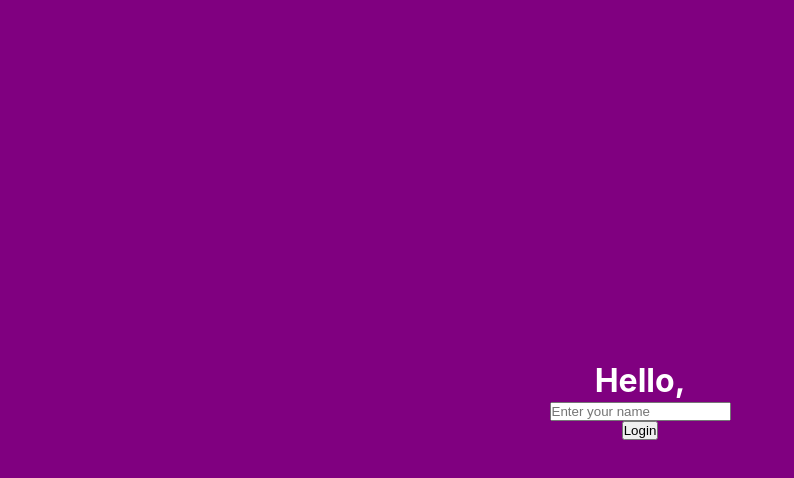
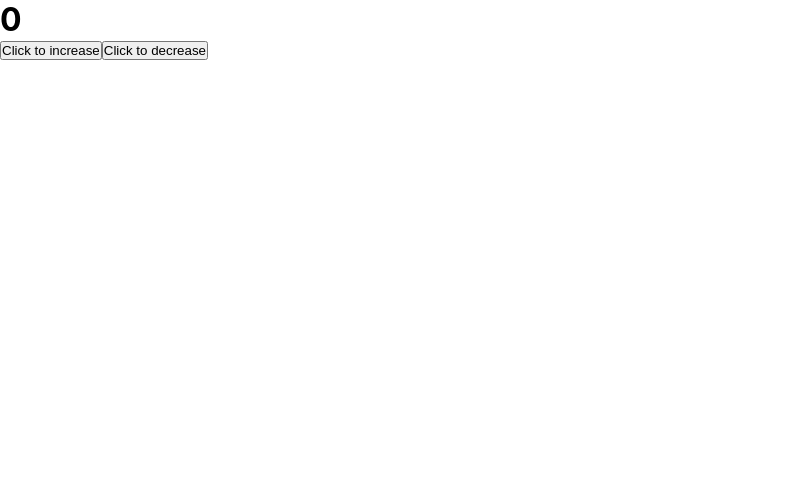
Before and after one commit to Joyin2/React-js-practice, a React (Create React App) app: page / in a window 1280 px wide. Shown: the top 478 px of the page, without its empty margins (0-794 px from the left). Built offline with nearby package versions, Linux system fonts and the light colour scheme.

Commit message:
increment decrement

```diff
--- a/src/App.js
+++ b/src/App.js
@@ -17,12 +17,14 @@ import React from "react";
 // import ComB from "./hooks/ContextApi/ComB";
 
 // import Events from "./Events/Events";
-import Form from "./components/FormHandling/Form";
+// import Form from "./components/FormHandling/Form";
+import Incre from "./components/IncreDecre/Incre";
 
 const App = () => {
   return (
     <>
-      <Form/>
+      {/* <Form/> */}
+      <Incre/>
 
     </>
   );
--- /dev/null
+++ b/src/components/IncreDecre/Incre.js
@@ -0,0 +1,20 @@
+import React, { useState } from 'react'
+
+const Incre = () => {
+  const [number, setNumber] = useState(0)
+  const IncNum = () =>{
+    setNumber(number+1)
+  }
+  const DecNum = ()=>{
+    setNumber(number-1)
+  }
+  return (
+    <>
+      <h1>{number}</h1>
+      <button onClick={IncNum} >Click to increase</button>
+      <button onClick={DecNum} >Click to decrease</button>
+    </>
+  )
+}
+
+export default Incre
```
